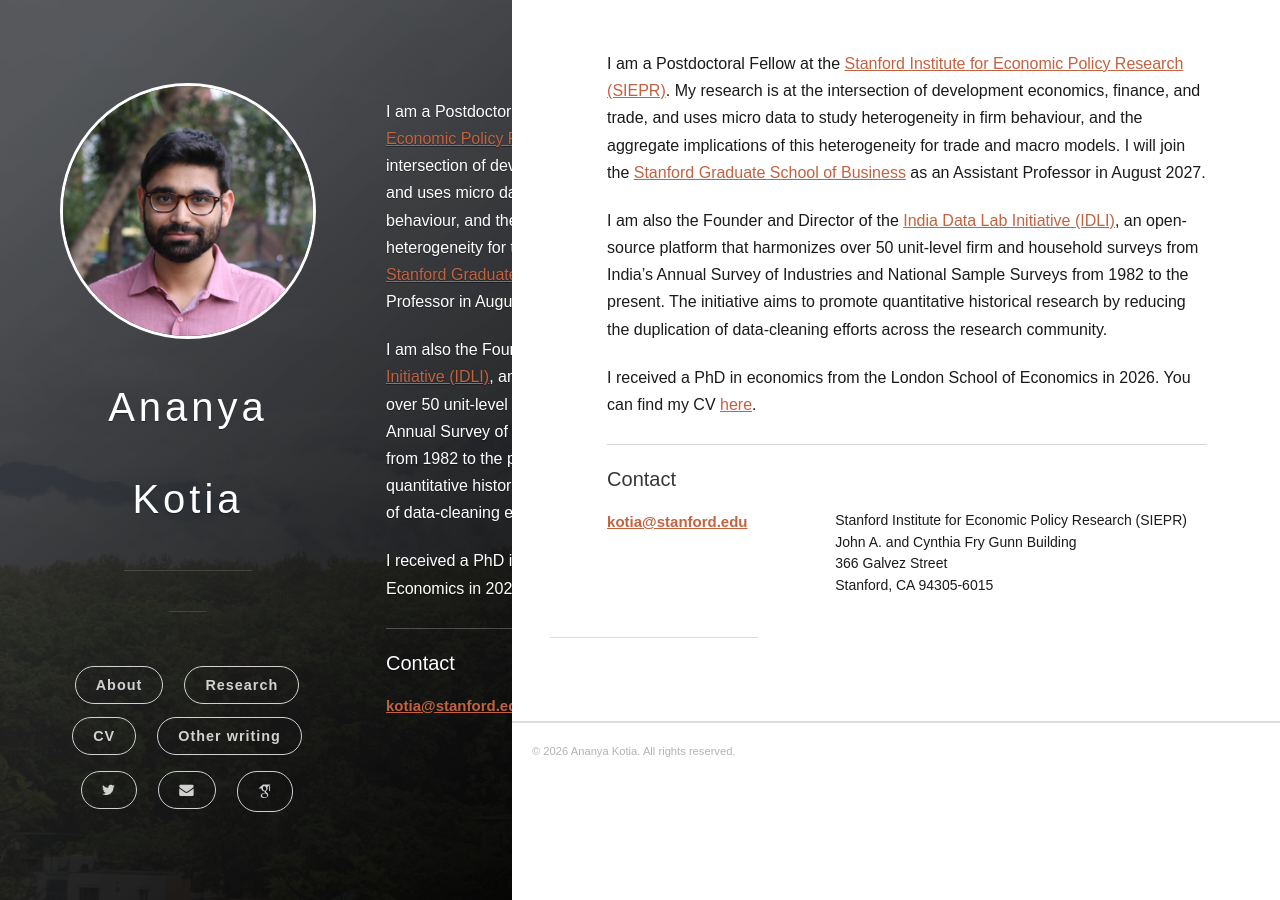
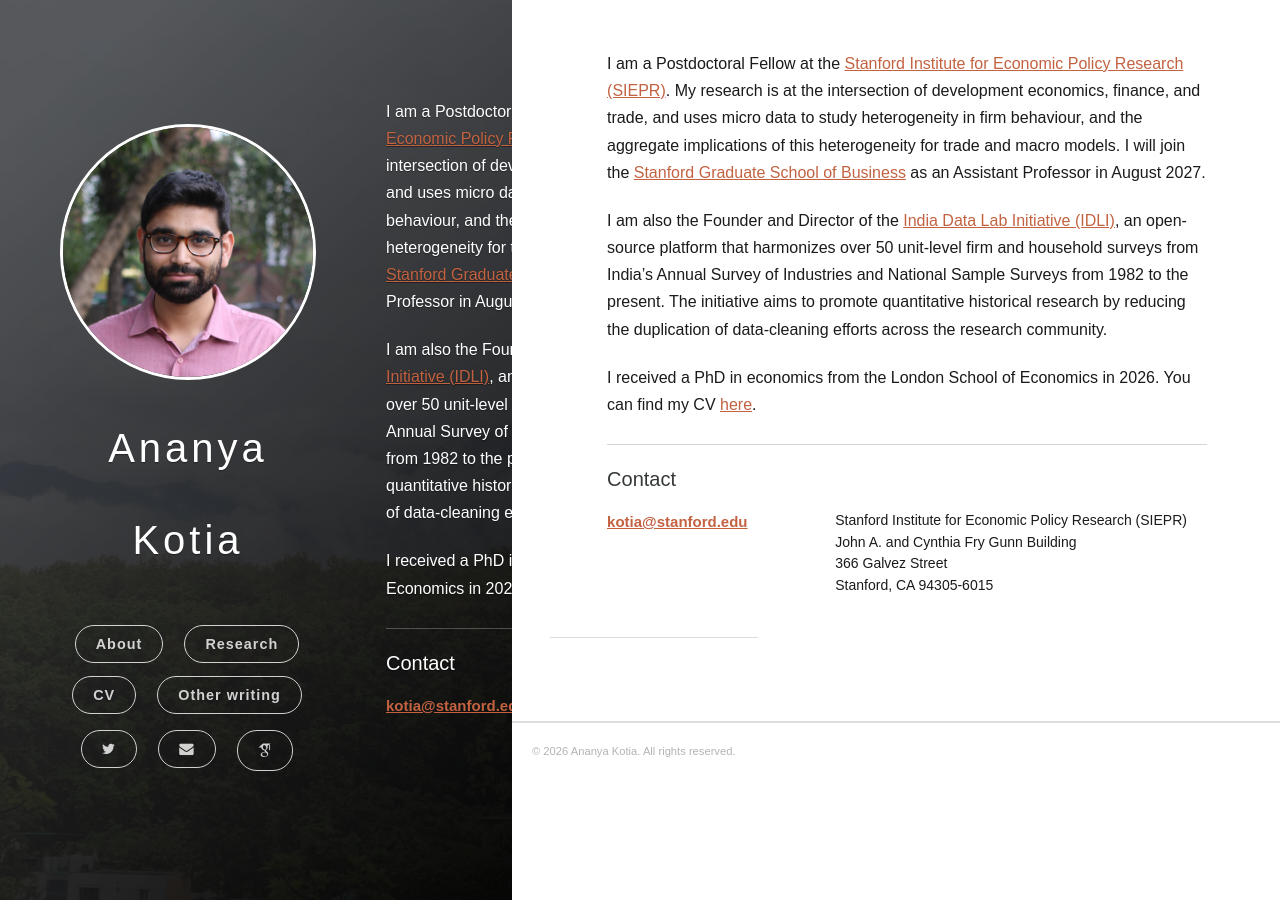
Before and after one commit to ananyakotia/ananyakotia.github.io, a Jekyll site: the page built from index.html, in a window 1280 px wide. Built offline with Jekyll 4.4.1, drawn with Linux system fonts in a browser that asks for light colours; some web fonts are replaced; the list of posts is cut into pages by our own code.

Commit message:
Update header.html

```diff
--- a/_includes/header.html
+++ b/_includes/header.html
@@ -12,9 +12,7 @@
           <img src="{{ site.baseurl }}/images/profile.jpg" class="user-image" alt="picture">
           <h1 class="panel-cover__title panel-title">{{ site.title }}</h1>
         </a>
-        <hr class="panel-cover__divider">
         <p class="panel-cover__description">{{ site.description }}</p>
-        <hr class="panel-cover__divider panel-cover__divider--secondary">
         <div class="navigation-wrapper">
 
           <nav class="cover-navigation cover-navigation--primary">
```
